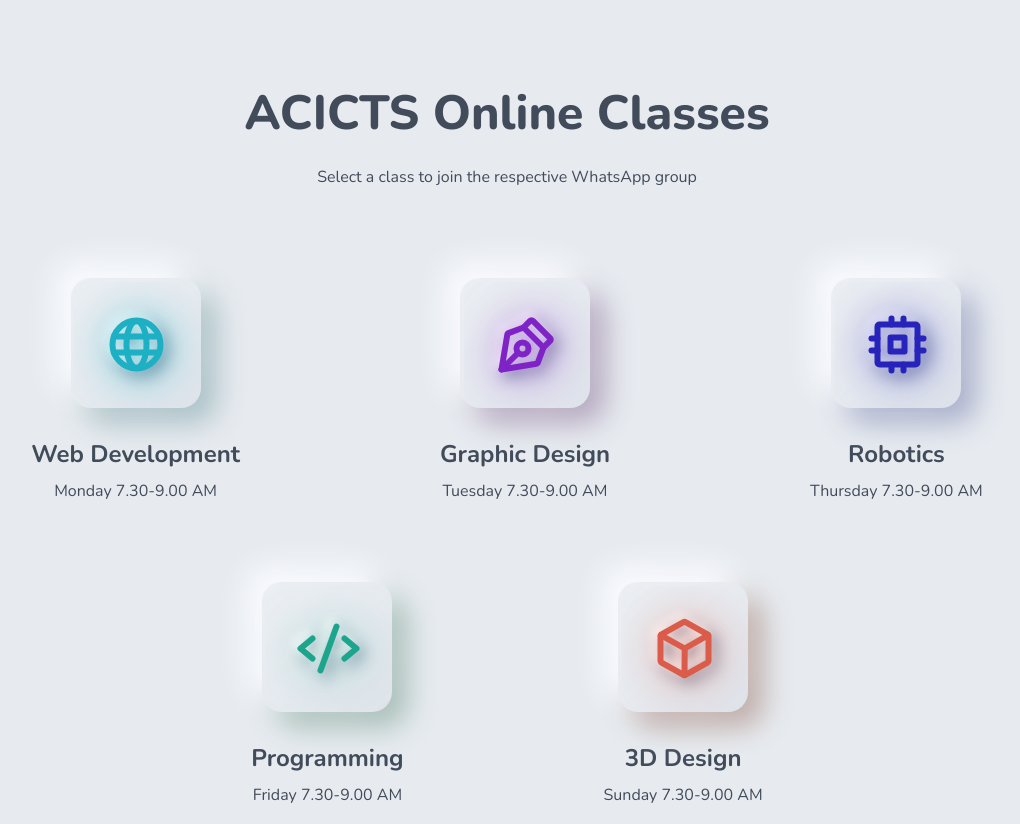
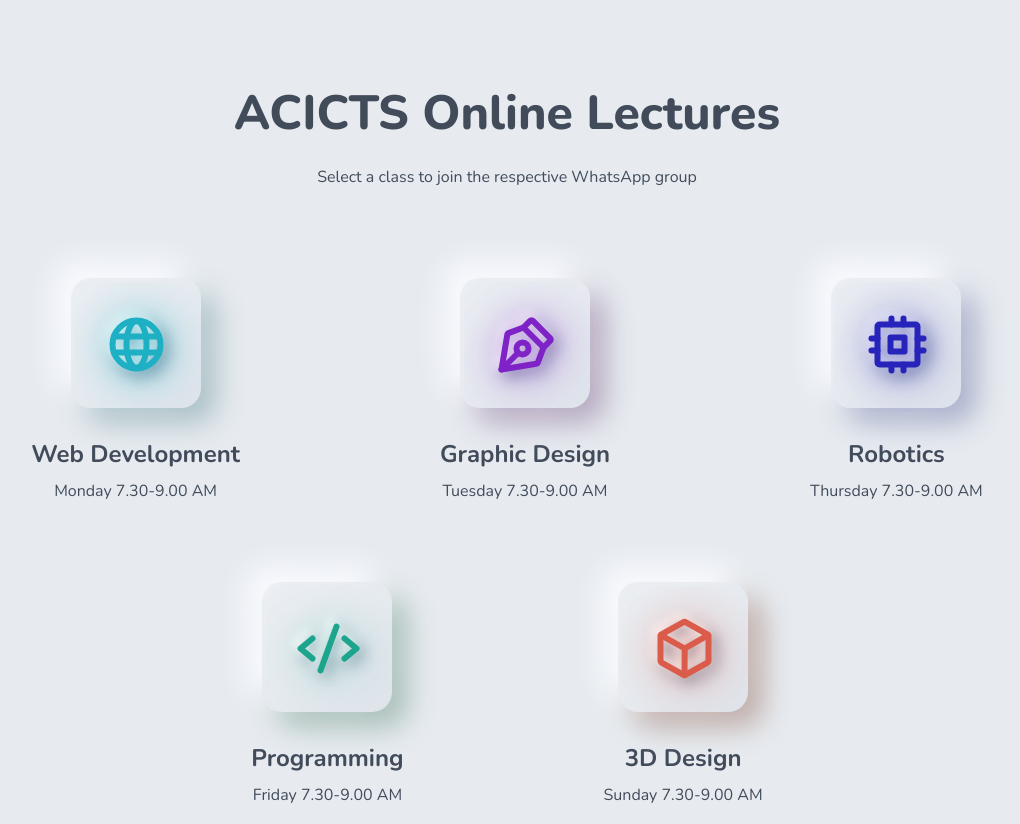
Before and after one commit to chamiduu/OnlineClasses, a plain HTML site: page index.html in a window 1280 px wide. Shown: the top 824 px of the page, without its empty margins (133-1153 px from the left). Drawn offline with nearby package versions, Linux system fonts and the light colour scheme.

Commit message:
Update index.html

```diff
--- a/index.html
+++ b/index.html
@@ -12,7 +12,7 @@
 </head>
 <body>
     <div class="title">
-        <h1>ACICTS Online Classes</h1>
+        <h1>ACICTS Online Lectures</h1>
         <p>Select a class to join the respective WhatsApp group</p>
     </div>
 
```
